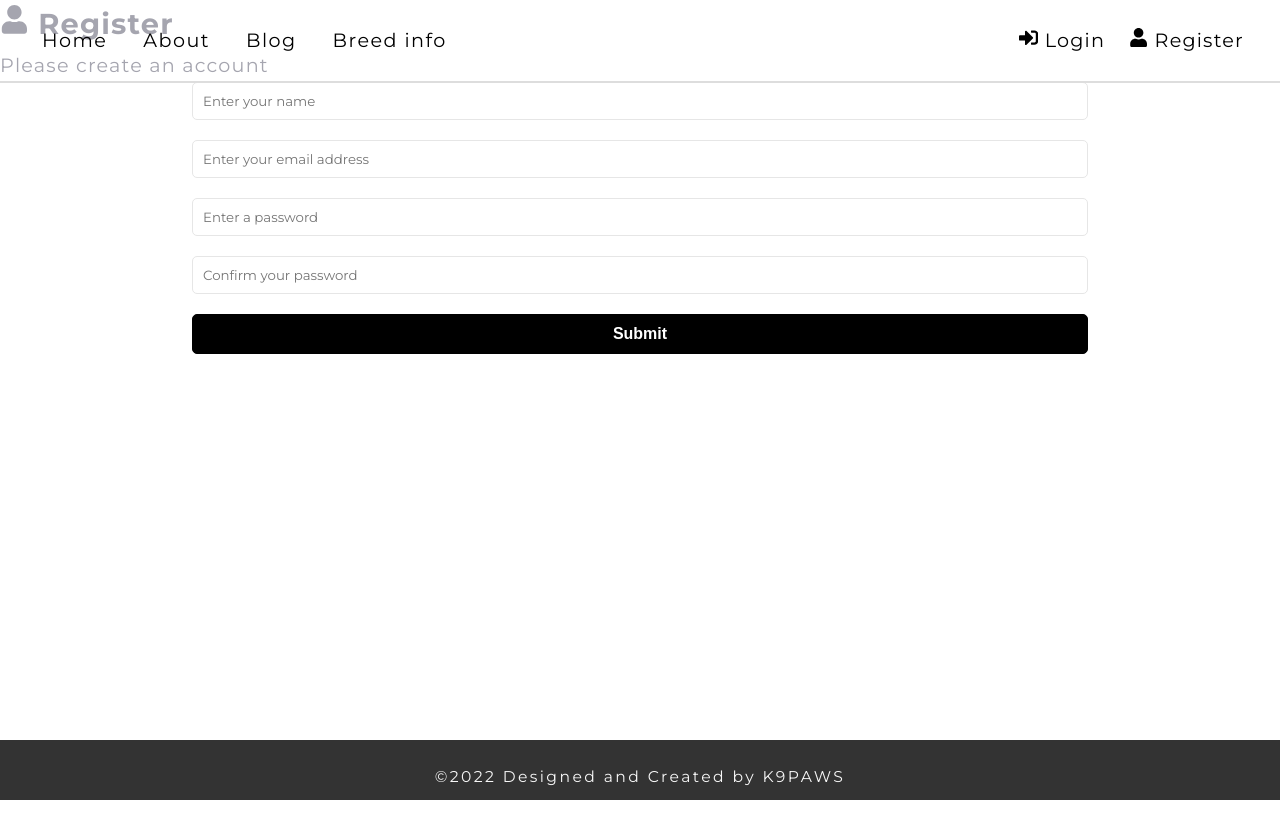
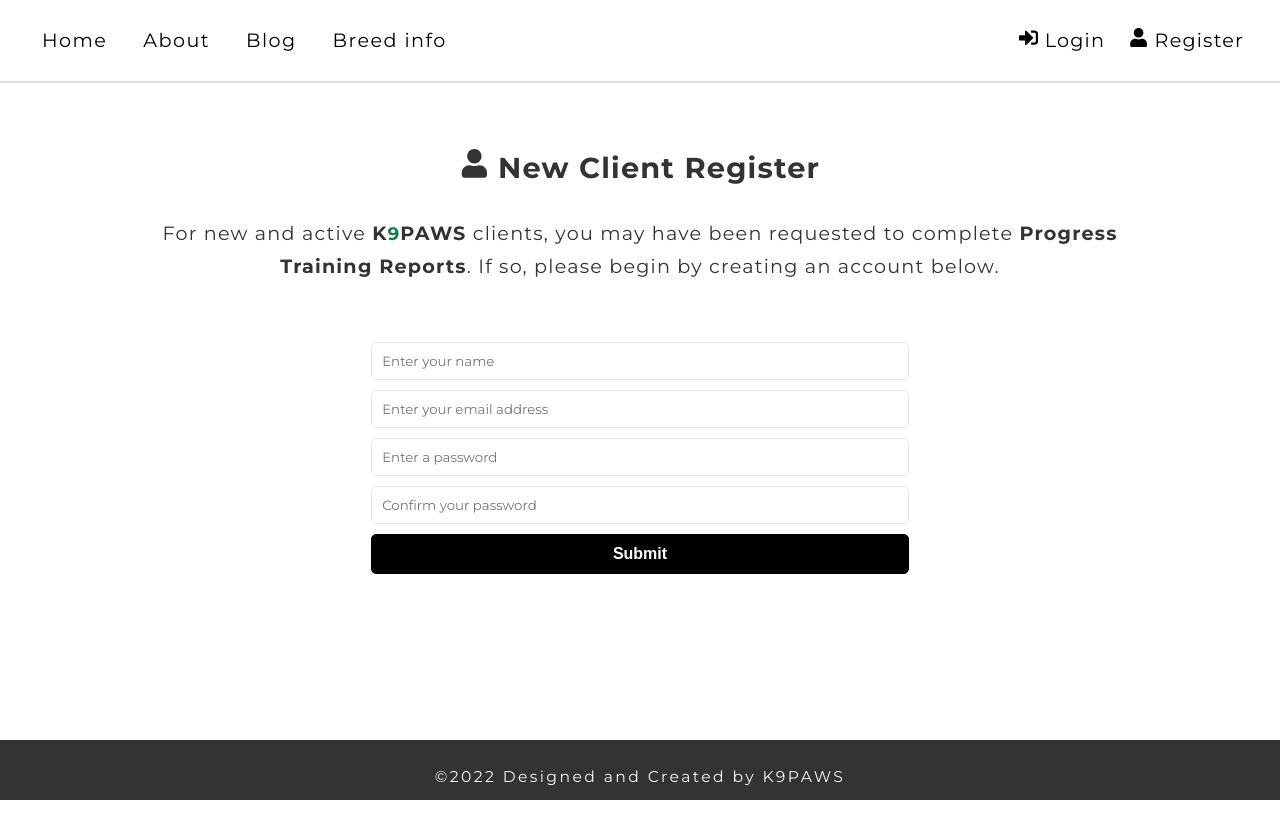
Before and after one commit to grosen-coding/k9paws-website, a React (Create React App) app in the folder frontend/: page /register in a window 1280 px wide. Shown: the top 838 px of the page. Before the commit the page ends 800 px from the top, so only its background shows below. Built offline with nearby package versions, Linux system fonts and the light colour scheme.

Commit message:
updated register styling

```diff
--- a/frontend/src/pages/Register.jsx
+++ b/frontend/src/pages/Register.jsx
@@ -67,15 +67,16 @@ function Register() {
 
     return (
 
-        <>
-            <section className="heading">
+        <section className='wrapper'>
+            <div className="register-container">
+                <div className="register-heading">
                     <h1>
-                    <FaUser /> Register
+                        <FaUser /> New Client Register
                     </h1>
-                <p>Please create an account</p>
-            </section>
+                    <p>For new and active <strong>K<span className='logo--nine-sm'>9</span>PAWS</strong> clients, you may have been requested to complete <strong>Progress Training Reports</strong>. If so, please begin by creating an account below.</p>
+                </div>
 
-            <section className="form">
+                <div className="form">
                     <form onSubmit={onSubmit}>
                         <div className="form-group">
                             <input
@@ -124,8 +125,9 @@ function Register() {
                         </div>
 
                     </form>
+                </div>
+            </div>
         </section>
-        </>
     )
 }
 
--- a/frontend/src/sass/pages/_register.scss
+++ b/frontend/src/sass/pages/_register.scss
@@ -0,0 +1,26 @@
+.register {
+
+    &-container {
+        margin-top: 12rem;
+
+        form {
+
+            .form-group {
+                width: 60%;
+                margin: 0 auto;
+            }
+        }
+    }
+
+    &-heading {
+        width: 75%;
+        margin: 0 auto;
+        text-align: center;
+        margin-bottom: 5rem;
+        color: #333;
+
+        h1 {
+            margin-bottom: 2rem;
+        }
+    }
+}
--- a/frontend/src/styles/index.css
+++ b/frontend/src/styles/index.css
@@ -406,6 +406,24 @@ h4 {
 }
 .login-heading h1 {
   margin-bottom: 3rem;
+}
+
+.register-container {
+  margin-top: 12rem;
+}
+.register-container form .form-group {
+  width: 60%;
+  margin: 0 auto;
+}
+.register-heading {
+  width: 75%;
+  margin: 0 auto;
+  text-align: center;
+  margin-bottom: 5rem;
+  color: #333;
+}
+.register-heading h1 {
+  margin-bottom: 2rem;
 }
 
 .blog-main {
```
Lines whose indentation alone changed are shown as unchanged.
